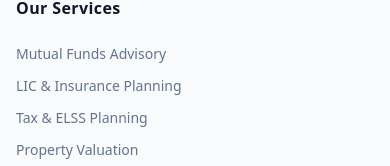
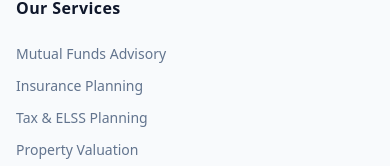
Before and after one commit to dhruvangg/sarthi, a Next.js app: page / in a window 390 px wide. Shown: the part 6446-6612 px from the top of the page. Built offline with nearby package versions, Linux system fonts and the light colour scheme.

Commit message:
feat: implement responsive Footer component with site links and contact details

```diff
--- a/src/app/studio/[[...tool]]/page.tsx
+++ /dev/null
@@ -1,19 +0,0 @@
-/**
- * This route is responsible for the built-in authoring environment using Sanity Studio.
- * All routes under your studio path is handled by this file using Next.js' catch-all routes:
- * https://nextjs.org/docs/routing/dynamic-routes#catch-all-routes
- *
- * You can learn more about the next-sanity package here:
- * https://github.com/sanity-io/next-sanity
- */
-
-import { NextStudio } from 'next-sanity/studio'
-import config from '../../../../sanity.config'
-
-export const dynamic = 'force-static'
-
-export { metadata, viewport } from 'next-sanity/studio'
-
-export default function StudioPage() {
-  return <NextStudio config={config} />
-}
--- a/src/components/Footer.tsx
+++ b/src/components/Footer.tsx
@@ -64,7 +64,7 @@ export function Footer() {
                 <Link href="/#services" className="text-slate-500 hover:text-red-600 transition-colors font-medium">Mutual Funds Advisory</Link>
               </li>
               <li>
-                <Link href="/#services" className="text-slate-500 hover:text-red-600 transition-colors font-medium">LIC & Insurance Planning</Link>
+                <Link href="/#services" className="text-slate-500 hover:text-red-600 transition-colors font-medium">Insurance Planning</Link>
               </li>
               <li>
                 <Link href="/#services" className="text-slate-500 hover:text-red-600 transition-colors font-medium">Tax & ELSS Planning</Link>
```
